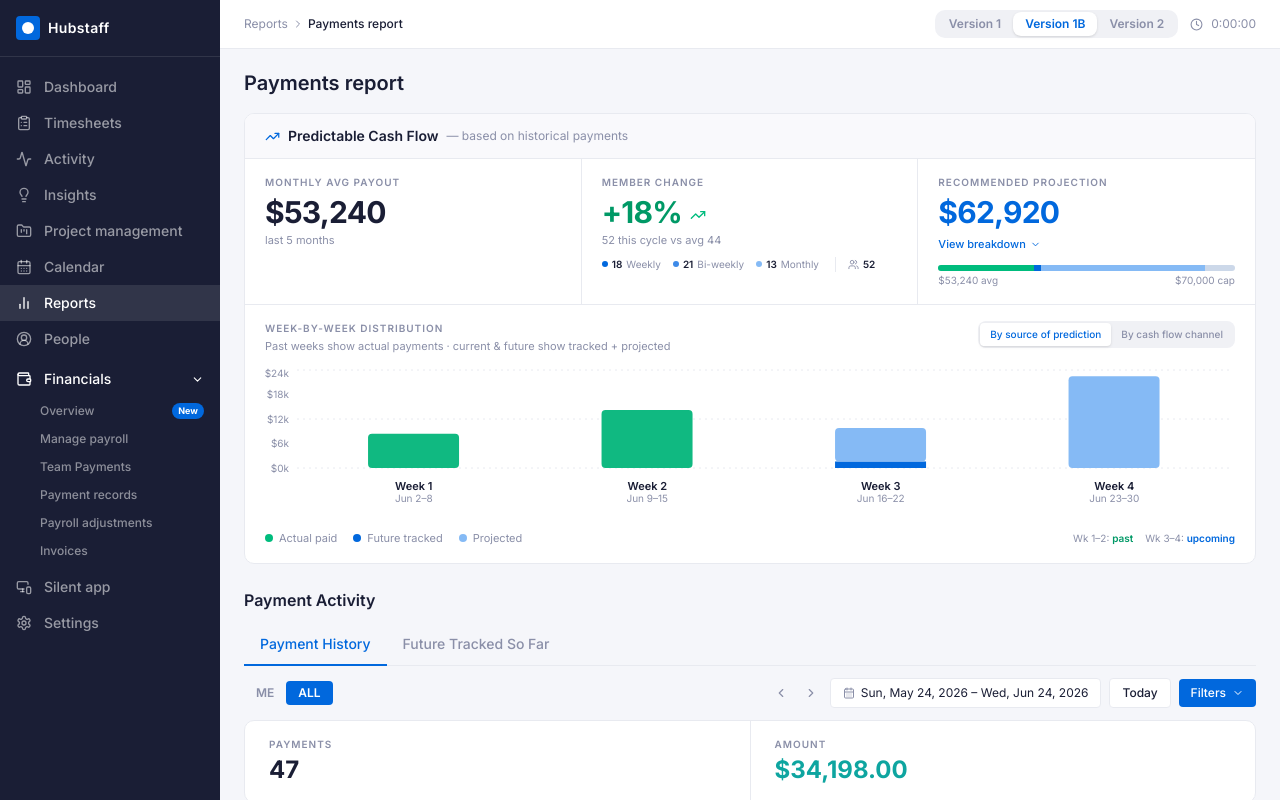
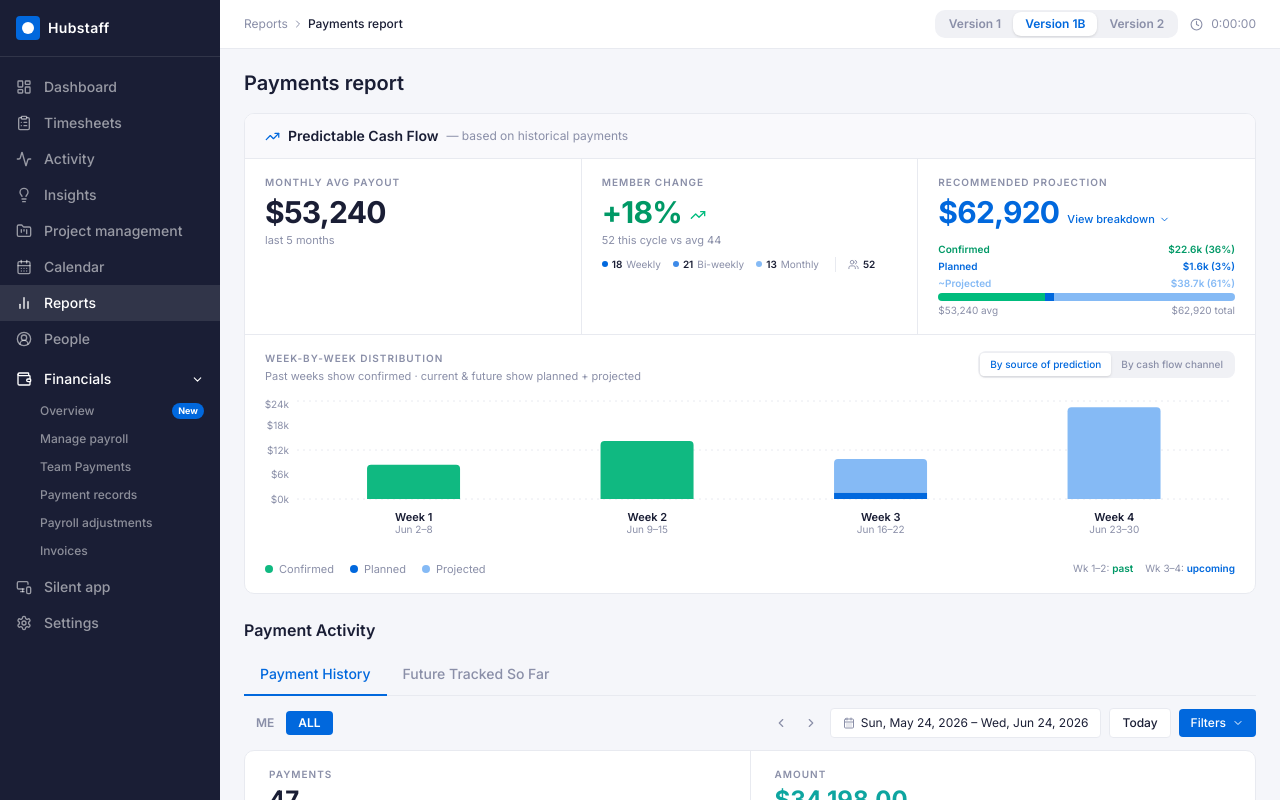
Before and after one commit to guilhermesilva-hubstaff/predictable-cashflow, a React (Vite) app: page / in a window 1280 px wide. Built offline with nearby package versions, Linux system fonts and the light colour scheme.

Commit message:
Update chart legend: add hover popovers, stacked bars for Chart A, consistent Confirmed/Planned/Projected across both views

```diff
--- a/src/app/App.tsx
+++ b/src/app/App.tsx
@@ -781,16 +781,47 @@
         </div>
         <div className="px-5 py-4">
           <p className="text-[10px] font-semibold uppercase tracking-widest text-[#8a8fa8] mb-1">Recommended projection</p>
+          <div className="flex items-baseline gap-2">
             <p className="text-3xl font-bold text-[#0168dd] tracking-tight">{fmt0(v1AdjProj)}</p>
             <BreakdownPopover />
-          <div className="mt-3 h-1.5 rounded-full overflow-hidden bg-[#ccd8e9]">
-            <div className="h-full flex" style={{ width: `${Math.min(100,(v1AdjProj/70000)*100)}%` }}>
-              <div className="h-full bg-emerald-500" style={{ width: `${(v1bWeeklyData.reduce((s,w)=>s+w.factual,0)/v1AdjProj)*100}%` }} />
-              <div className="h-full bg-[#0168dd]" style={{ width: `${Math.max((v1bWeeklyData.reduce((s,w)=>s+w.tracked,0)/v1AdjProj)*100, 0.6)}%` }} />
+          </div>
+          {(() => {
+            const confirmed  = v1bWeeklyData.reduce((s,w) => s + w.factual,  0);
+            const planned    = v1bWeeklyData.reduce((s,w) => s + w.tracked,  0);
+            const projected  = v1AdjProj - confirmed - planned;
+            const pctC = Math.round(confirmed / v1AdjProj * 100);
+            const pctP = Math.round(planned   / v1AdjProj * 100);
+            const pctR = 100 - pctC - pctP;
+            return (
+              <>
+                {(() => {
+                  const fmtK = (n: number) => { const k = n/1000; return `$${k%1===0?k.toFixed(0):k.toFixed(1)}k`; };
+                  return (
+                    <div className="mt-3 mb-0.5 text-[10px] space-y-0.5">
+                      {([
+                        { label: "Confirmed",   color: "text-emerald-600", value: confirmed, pct: pctC },
+                        { label: "Planned",     color: "text-[#0168dd]",   value: planned,   pct: pctP },
+                        { label: "~Projected",  color: "text-[#85baf5]",   value: projected, pct: pctR },
+                      ] as const).map(({ label, color, value, pct }) => (
+                        <div key={label} className={`flex justify-between font-semibold ${color}`}>
+                          <span>{label}</span>
+                          <span>{fmtK(value)} ({pct}%)</span>
+                        </div>
+                      ))}
+                    </div>
+                  );
+                })()}
+                <div className="h-2 rounded-full overflow-hidden">
+                  <div className="h-full flex" style={{ width: "100%" }}>
+                    <div className="h-full bg-emerald-500" style={{ width: `${pctC}%` }} />
+                    <div className="h-full bg-[#0168dd]" style={{ width: `${Math.max(pctP, 0.6)}%` }} />
                     <div className="h-full flex-1 bg-[#85baf5]" />
                   </div>
                 </div>
-          <div className="flex justify-between text-[10px] text-[#8a8fa8] mt-0.5"><span>{fmt0(v1AvgMonthly)} avg</span><span>{fmt0(70000)} cap</span></div>
+                <div className="flex justify-between text-[10px] text-[#8a8fa8] mt-0.5"><span>{fmt0(v1AvgMonthly)} avg</span><span>{fmt0(v1AdjProj)} total</span></div>
+              </>
+            );
+          })()}
         </div>
       </div>
       <div className="flex divide-x divide-[#e8eaf0]">
@@ -799,7 +830,7 @@
             <div>
               <p className="text-[10px] font-semibold uppercase tracking-widest text-[#8a8fa8] mb-0.5">Week-by-week distribution</p>
               {chartView === "a" ? (
-                <p className="text-[11px] text-[#8a8fa8]">Past weeks show actual payments · current &amp; future show tracked + projected</p>
+                <p className="text-[11px] text-[#8a8fa8]">Past weeks show confirmed · current &amp; future show planned + projected</p>
               ) : (
                 <p className="text-[11px] text-[#8a8fa8]">Amounts owed per payment provider per week</p>
               )}
@@ -834,8 +865,8 @@
                   const d = payload[0]?.payload;
                   if (!d) return null;
                   const items = [
-                    { key: "factual",   label: "Actual paid",    color: "#10b981", value: d.factual   },
-                    { key: "tracked",   label: "Future tracked", color: "#0168dd", value: d.tracked   },
+                    { key: "factual",   label: "Confirmed",      color: "#10b981", value: d.factual   },
+                    { key: "tracked",   label: "Planned",        color: "#0168dd", value: d.tracked   },
                     { key: "projected", label: "Projected",      color: "#85baf5", value: d.projected },
                   ].filter(i => i.value > 0);
                   const total = items.reduce((s, i) => s + i.value, 0);
@@ -859,7 +890,9 @@
                 }}
                 cursor={{ fill: "#f5f6fa" }}
               />
-              <Bar dataKey="total" shape={(p: any) => <SegmentedWeekBar {...p} />} />
+              <Bar dataKey="factual"   name="Confirmed"  stackId="s" fill="#10b981" radius={[4,4,0,0]} />
+              <Bar dataKey="tracked"   name="Planned"    stackId="s" fill="#0168dd" radius={[0,0,0,0]} />
+              <Bar dataKey="projected" name="Projected"  stackId="s" fill="#85baf5" radius={[4,4,0,0]} />
             </BarChart>
           </ResponsiveContainer>
           ) : (
@@ -869,7 +902,7 @@
               <XAxis dataKey="week" tick={(p) => <WeekTick {...p} data={v1ProviderWeekData} />} axisLine={false} tickLine={false} interval={0} />
               <YAxis tickFormatter={v => `$${(v / 1000).toFixed(0)}k`} tick={{ fontSize: 10, fill: "#8a8fa8" }} axisLine={false} tickLine={false} width={32} />
               <Tooltip content={<ChartTip />} cursor={{ fill: "#f5f6fa" }} />
-              <Bar dataKey="factual"  name="Actual paid" stackId="s" fill="#10b981" radius={[4,4,0,0]} />
+              <Bar dataKey="factual"  name="Confirmed"   stackId="s" fill="#10b981" radius={[4,4,0,0]} />
               <Bar dataKey="Wise"     name="Wise"        stackId="s" fill="#0168dd" radius={[0,0,0,0]} />
               <Bar dataKey="Payoneer" name="Payoneer"    stackId="s" fill="#0ea5a0" radius={[0,0,0,0]} />
               <Bar dataKey="Deel"     name="Deel"        stackId="s" fill="#f59e0b" radius={[0,0,0,0]} />
@@ -878,21 +911,24 @@
           </ResponsiveContainer>
           )}
           <div className="flex items-center justify-between mt-1">
-            {chartView === "a" ? (
             <div className="flex flex-wrap gap-x-4 gap-y-1">
-                <div className="flex items-center gap-1.5 text-[11px] text-[#8a8fa8]"><div className="w-2 h-2 rounded-sm bg-emerald-500" /> Actual paid</div>
-                <div className="flex items-center gap-1.5 text-[11px] text-[#8a8fa8]"><div className="w-2 h-2 rounded-sm bg-[#0168dd]" /> Future tracked</div>
-                <div className="flex items-center gap-1.5 text-[11px] text-[#8a8fa8]"><div className="w-2 h-2 rounded-sm bg-[#85baf5]" /> Projected</div>
+              {([
+                { label: "Confirmed", color: "#10b981", desc: "Payments already received"            },
+                { label: "Planned",   color: "#0168dd", desc: "Upcoming tracked payments"            },
+                { label: "Projected", color: "#85baf5", desc: "Estimated based on historical trends" },
+              ] as const).map(({ label, color, desc }) => (
+                <div key={label} className="relative group flex items-center gap-1.5 text-[11px] text-[#8a8fa8] cursor-default">
+                  <div className="w-2 h-2 rounded-sm" style={{ background: color }} />
+                  {label}
+                  <div className="absolute bottom-full left-0 mb-2 hidden group-hover:block z-20 pointer-events-none whitespace-nowrap">
+                    <div className="bg-white border border-[#e8eaf0] rounded-lg shadow-lg p-3 text-xs">
+                      <p className="font-semibold mb-0.5" style={{ color }}>{label}</p>
+                      <p className="text-[#8a8fa8]">{desc}</p>
                     </div>
-            ) : (
-              <div className="flex flex-wrap gap-x-4 gap-y-1">
-                {v1Providers.map(p => (
-                  <div key={p.name} className="flex items-center gap-1.5 text-[11px] text-[#8a8fa8]">
-                    <div className="w-2 h-2 rounded-sm" style={{ background: p.color }} />{p.name}
+                  </div>
                 </div>
               ))}
             </div>
-            )}
             {chartView === "a" && (
               <div className="flex items-center gap-3 text-[10px]">
                 <span className="text-[#8a8fa8]">Wk 1–2: <span className="font-semibold text-emerald-600">past</span></span>
```
Lines whose indentation alone changed are shown as unchanged.
